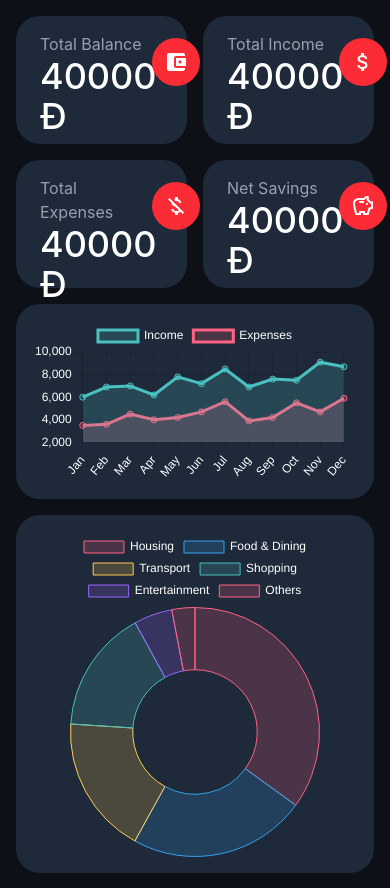
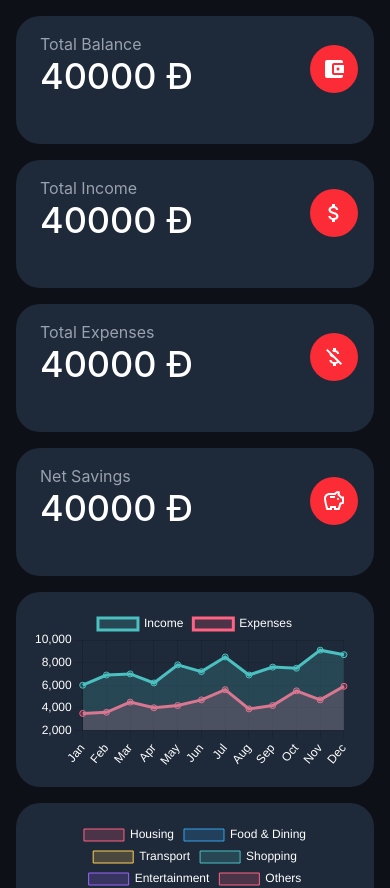
Before and after one commit to rigby200602/expense-tracking, a React (Vite) app: page / in a window 390 px wide. Shown: the top 888 px of the page. Built offline with nearby package versions, Linux system fonts and the light colour scheme.

Commit message:
fix: adjust grid layout in Home component for better responsiveness

```diff
--- a/src/pages/Home.tsx
+++ b/src/pages/Home.tsx
@@ -8,7 +8,7 @@
 const Home = () => {
   return (
     <div>
-      <div className="grid grid-cols-2 md:grid-cols-3 lg:grid-cols-4 gap-4">
+      <div className="grid grid-cols-1 md:grid-cols-3 lg:grid-cols-4 gap-4">
         {data.map((item) => (
           <Card
             key={item.label}
```
